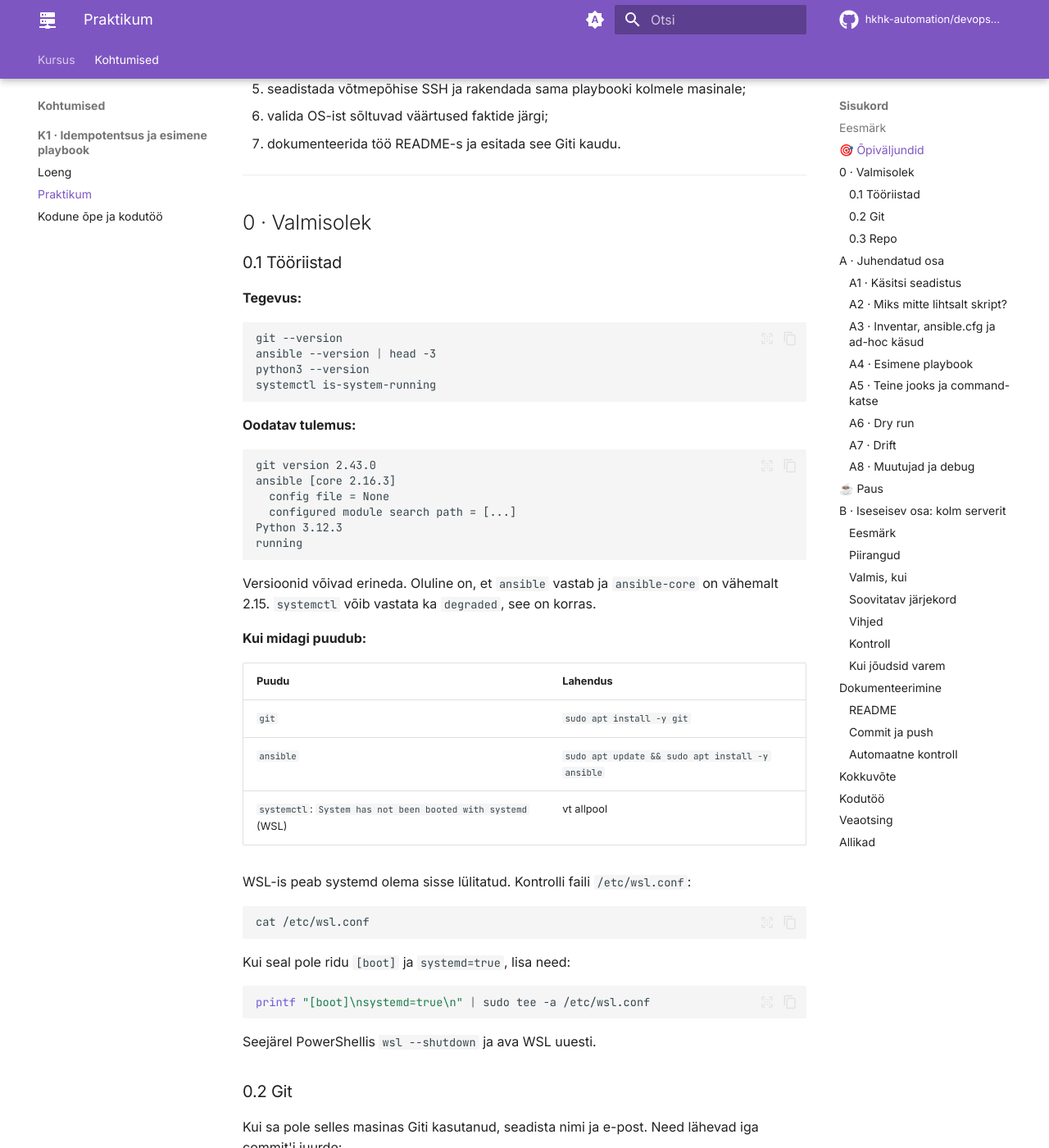
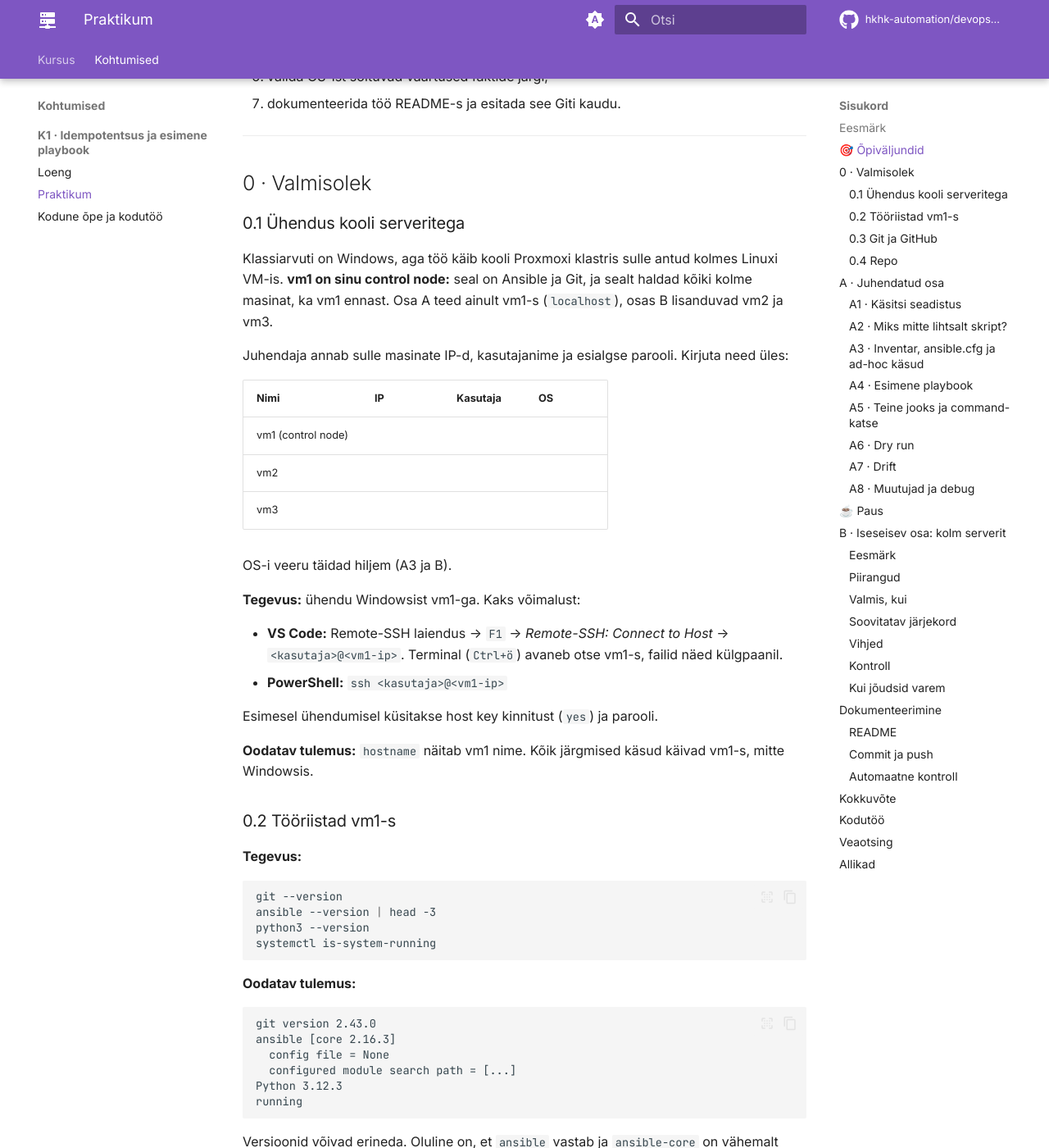
Before and after one commit to hkhk-automation/devops-lite, an MkDocs documentation site: the page built from docs/week01/lab.md, in a window 1280 px wide and 1400 px high, scrolled down 1188 px. Shown: the whole window at 82% size. Built offline with MkDocs 1.6.1 and Material for MkDocs 9.7.7, drawn with Linux system fonts in a browser that asks for light colours; comment, search, counter and statistics services are not loaded; some of the changed text lies outside the part shown.

Commit message:
Update lab and index documentation for clarity on control node and VM setup

````diff
--- a/docs/week01/lab.md
+++ b/docs/week01/lab.md
@@ -6,7 +6,8 @@ Tänase lõpuks on sul playbook, mis viib kolm serverit samasse olekusse: teenus
 
 ```mermaid
 flowchart LR
-    CN["Control node<br>sinu masin<br>Ansible + Git"] -->|SSH-võti| V1[vm1]
+    W["Klassiarvuti<br>Windows"] -->|SSH / VS Code| CN["vm1<br>control node<br>Ansible + Git"]
+    CN -->|SSH-võti| V1[vm1 ise]
     CN -->|SSH-võti| V2[vm2]
     CN -->|SSH-võti| V3[vm3]
     CN -->|git push| GH[GitHub<br>kontroll roheline]
@@ -35,7 +36,30 @@ Praktikumi lõpuks oskad:
 
 ## 0 · Valmisolek
 
-### 0.1 Tööriistad
+### 0.1 Ühendus kooli serveritega
+
+Klassiarvuti on Windows, aga töö käib kooli Proxmoxi klastris sulle antud kolmes Linuxi VM-is. **vm1 on sinu control node:** seal on Ansible ja Git, ja sealt haldad kõiki kolme masinat, ka vm1 ennast. Osa A teed ainult vm1-s (`localhost`), osas B lisanduvad vm2 ja vm3.
+
+Juhendaja annab sulle masinate IP-d, kasutajanime ja esialgse parooli. Kirjuta need üles:
+
+| Nimi | IP | Kasutaja | OS |
+|---|---|---|---|
+| vm1 (control node) | | | |
+| vm2 | | | |
+| vm3 | | | |
+
+OS-i veeru täidad hiljem (A3 ja B).
+
+**Tegevus:** ühendu Windowsist vm1-ga. Kaks võimalust:
+
+- **VS Code:** Remote-SSH laiendus → `F1` → *Remote-SSH: Connect to Host* → `<kasutaja>@<vm1-ip>`. Terminal (`Ctrl+ö`) avaneb otse vm1-s, failid näed külgpaanil.
+- **PowerShell:** `ssh <kasutaja>@<vm1-ip>`
+
+Esimesel ühendumisel küsitakse host key kinnitust (`yes`) ja parooli.
+
+**Oodatav tulemus:** `hostname` näitab vm1 nime. Kõik järgmised käsud käivad vm1-s, mitte Windowsis.
+
+### 0.2 Tööriistad vm1-s
 
 **Tegevus:**
 
@@ -65,34 +89,27 @@ Versioonid võivad erineda. Oluline on, et `ansible` vastab ja `ansible-core` on
 |---|---|
 | `git` | `sudo apt install -y git` |
 | `ansible` | `sudo apt update && sudo apt install -y ansible` |
-| `systemctl`: `System has not been booted with systemd` (WSL) | vt allpool |
 
-WSL-is peab systemd olema sisse lülitatud. Kontrolli faili `/etc/wsl.conf`:
+### 0.3 Git ja GitHub
 
-```bash
-cat /etc/wsl.conf
-```
-
-Kui seal pole ridu `[boot]` ja `systemd=true`, lisa need:
-
-```bash
-printf "[boot]\nsystemd=true\n" | sudo tee -a /etc/wsl.conf
-```
-
-Seejärel PowerShellis `wsl --shutdown` ja ava WSL uuesti.
-
-### 0.2 Git
-
-Kui sa pole selles masinas Giti kasutanud, seadista nimi ja e-post. Need lähevad iga commit'i juurde:
+Seadista vm1-s nimi ja e-post. Need lähevad iga commit'i juurde:
 
 ```bash
 git config --global user.name "Eesnimi Perenimi"
 git config --global user.email "sinu@email.ee"
 ```
 
-### 0.3 Repo
+GitHub ei võta `git push`-il kontoparooli. Loo kohe token: GitHub → Settings → Developer settings → Personal access tokens → **Fine-grained token**, repository access: organisatsioon `hkhk-automation`, õigus **Contents: Read and write**. Kopeeri token turvalisse kohta, see näidatakse ainult üks kord. `git push` küsib parooli asemel seda tokenit.
 
-Ava Classroom 50 link, mille juhendaja jagas, ja nõustu ülesandega. Sulle tekib oma repo organisatsioonis `hkhk-automation`. Klooni see oma kodukausta, mitte Windowsi kettale:
+Et tokenit ei peaks iga kord sisestama:
+
+```bash
+git config --global credential.helper store
+```
+
+### 0.4 Repo
+
+Ava Classroom 50 link, mille juhendaja jagas, ja nõustu ülesandega. Sulle tekib oma repo organisatsioonis `hkhk-automation`. Klooni see vm1 kodukausta:
 
 ```bash
 cd ~
@@ -126,8 +143,6 @@ Kõik tänased failid lähevad selle repo juurkausta.
     ├── teine_jooks.txt
     └── kolm_masinat.txt
 ```
-
-**Miks kodukaust:** WSL-is on Windowsi ketas (`/mnt/c/...`) kõigile kirjutatav, ja Ansible ignoreerib seal `ansible.cfg`-d turvakaalutlustel (loeng §7).
 
 ---
 
@@ -599,17 +614,9 @@ Pärast pausi jätka osaga B. Kui A on pooleli, lõpeta enne A5, sest B ehitab `
 
 ### Eesmärk
 
-Juhendaja annab sulle kolme VM-i aadressid, kasutajanime ja esialgse parooli. Vii kõik kolm samasse olekusse **sama** `bootstrap.yml`-iga, mille kirjutasid osas A. Iga server näitab avalehel oma inventari nime.
+Vii kõik kolm VM-i (vm1, vm2, vm3) samasse olekusse **sama** `bootstrap.yml`-iga, mille kirjutasid osas A. Iga server näitab avalehel oma inventari nime. Masinate andmed on sul osa 0.1 tabelis.
 
-Kirjuta siia oma masinate andmed:
-
-| Nimi | IP | Kasutaja | OS |
-|---|---|---|---|
-| vm1 | | | |
-| vm2 | | | |
-| vm3 | | | |
-
-OS-i veergu täidad pärast esimest ad-hoc käsku.
+vm1 on nii control node kui üks kolmest serverist. Ansible ühendub ka vm1-ga üle SSH, seega kopeeri oma avalik võti ka vm1 enda IP-le. Pane OS-i veerg tabelis täis pärast esimest ad-hoc käsku.
 
 ### Piirangud
 
@@ -861,7 +868,7 @@ Kontrolli järjekorras: loe veateade algusest lõpuni, korda käsku `-v`-ga, pro
 | task on igal jooksul `changed` | `command`/`shell` mooduli asemel | vaheta moodul |
 | `curl` näitab nginx vaikelehte | fail läks vale kausta | `debug: var=veebi_juur` |
 | `curl` väljast ei vasta, masinas vastab | tulemüür (RedHat) | vihje 9 |
-| `systemctl` ei tööta WSL-is | systemd väljas | osa 0.1 |
+| käsk töötab PowerShellis, aga mitte vm1-s (või vastupidi) | oled vales aknas | `hostname` — kõik käsud käivad vm1-s |
 | `git push` küsib parooli | HTTPS ja kontoparool | token või SSH, vt Dokumenteerimine |
 
 ---
@@ -875,5 +882,5 @@ Kontrolli järjekorras: loe veateade algusest lõpuni, korda käsku `-v`-ga, pro
 | Ansible builtin moodulid | <https://docs.ansible.com/ansible/latest/collections/ansible/builtin/> |
 | Faktid ja muutujad | <https://docs.ansible.com/ansible/latest/playbook_guide/playbooks_vars_facts.html> |
 | Check mode ja diff | <https://docs.ansible.com/ansible/latest/playbook_guide/playbooks_checkmode.html> |
-| WSL ja systemd | <https://learn.microsoft.com/en-us/windows/wsl/systemd> |
+| VS Code Remote-SSH | <https://code.visualstudio.com/docs/remote/ssh> |
 | GitHub: Personal access tokens | <https://docs.github.com/en/authentication/keeping-your-account-and-data-secure/managing-your-personal-access-tokens> |
````
Also changed, not shown: other parts of docs/week01/lab.md (+1 -1 lines), docs/index.md (+3 -2 lines).
